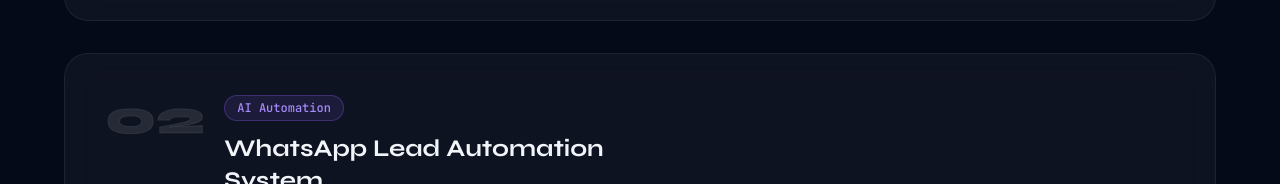
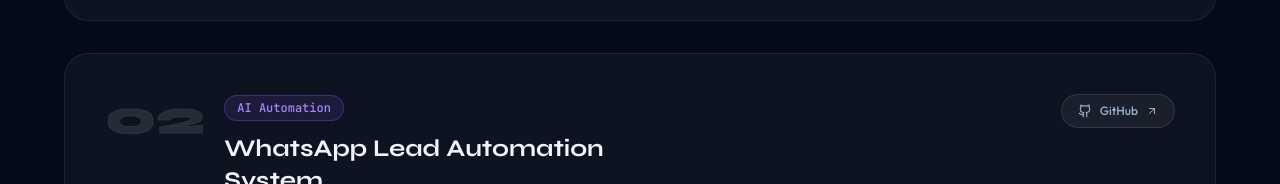
Before and after one commit to ZiG-AI-0909/portfolio, a React (Vite) app: page / in a window 1280 px wide. Shown: the part 4534-4718 px from the top of the page. Built offline with nearby package versions, Linux system fonts and the light colour scheme.

Commit message:
feat: add GitHub link to project in CaseStudySection

```diff
--- a/src/components/CaseStudySection.tsx
+++ b/src/components/CaseStudySection.tsx
@@ -38,7 +38,9 @@ const projects = [
       { value: "300–500", label: "Per campaign" },
     ],
     stack: ["OpenAI API", "whatsapp-web.js", "Node.js"],
-    links: [],
+    links: [
+      { label: "GitHub", href: "https://github.com/ZiG-AI-0909/ZIG8055", icon: Github },
+    ],
   },
   {
     number: "03",
```
